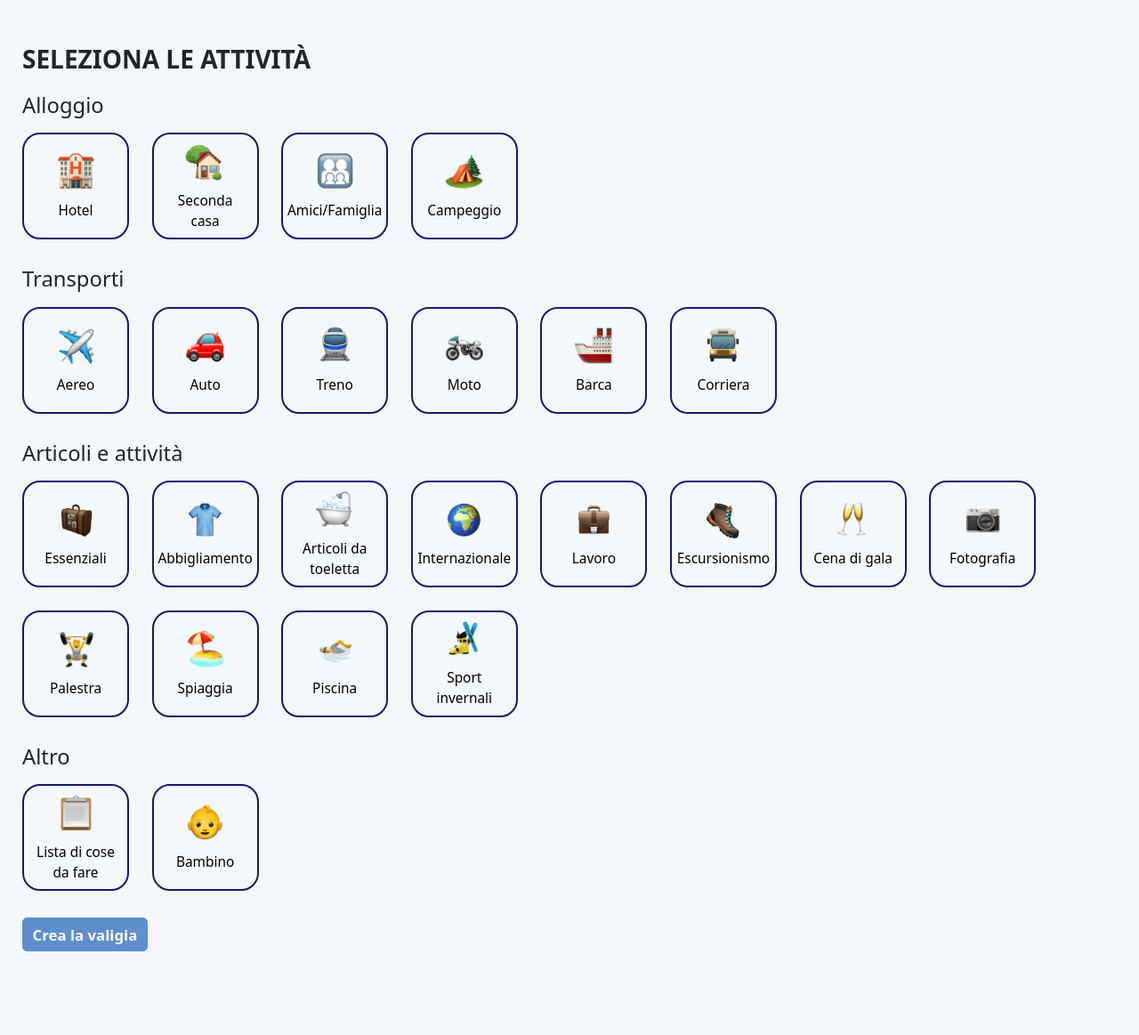
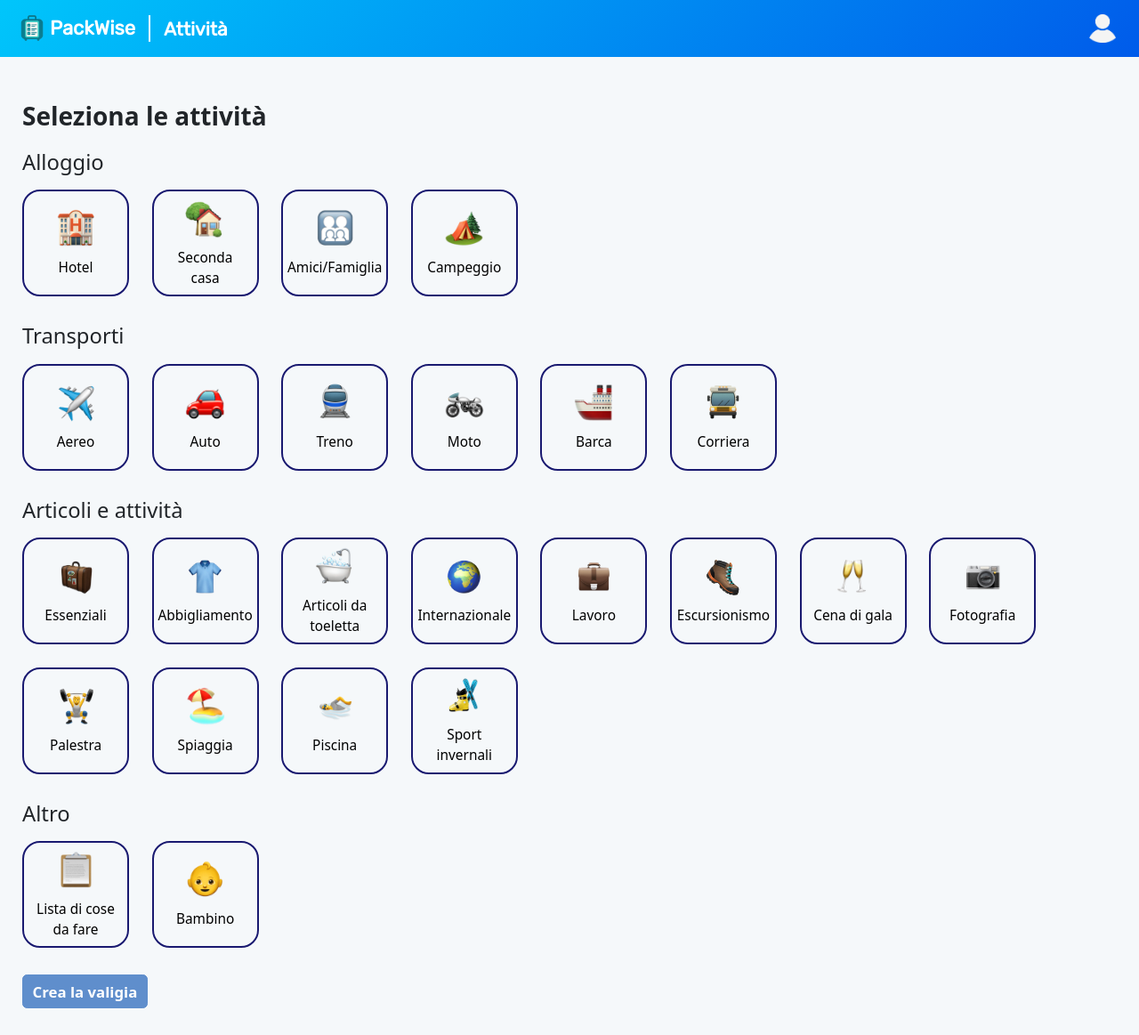
Before and after one commit to annalisaverrando/PackWise, a PHP site: page /attivita.html in a window 1280 px wide. Shown: the whole page at 89% size. Before the commit the page ends 1069 px from the top, so only its background shows below. Run offline with PHP 8.4, Linux system fonts and the light colour scheme.

Commit message:
Aggiunta barra in alto nei file attivita.html e valigia.php. Aggiunta sidebar in valigia.php con i dettagli del viaggio. Sistemazione commonStyle.css

```diff
--- a/attivita.html
+++ b/attivita.html
@@ -7,9 +7,30 @@
         <link rel="stylesheet" href="bootstrap/css/bootstrap.css">
         <link rel="stylesheet" href="css/commonStyle.css">
         <link rel="stylesheet" href="css/attivitaStyle.css">
+        <link href="https://fonts.googleapis.com/css2?family=Rubik&display=swap" rel="stylesheet"/>
+        <link href="https://fonts.googleapis.com/css2?family=Roboto&display=swap" rel="stylesheet"/>
+        <link href="https://fonts.googleapis.com/css2?family=Work+Sans&display=swap" rel="stylesheet"/>
         <script type="application/javascript" src="js/attivitaScript.js" defer></script>
     </head>
     <body>
+        <header class="title-bar">
+            <img src="assets/Logo.png" class="logo" />
+            <h1 class="app-title">
+              <a href="dashboard.html" class="title-link">PackWise</a>
+            </h1>
+            <span class="line"></span>
+            <h2 class="app-section">Attività</h2>
+            <div class="user-container" id="user-container">
+              <img src="assets/user.png" class="user-logo" id="user-logo" />
+              <!--Modal che appare quando l'utente è loggato-->
+              <div class="modal-logout active hidden" id="modal-logout">
+                <div class="email" id="email"></div>
+                <div class="logout">
+                  <button class="btn btn-primary logout-btn" id="logout-btn">Logout</button>
+                </div>
+              </div>
+            </div>
+        </header>
         <div class="container">
             <h1>Seleziona le attività</h1>
             <h2>Alloggio</h2>
--- a/css/commonStyle.css
+++ b/css/commonStyle.css
@@ -4,7 +4,7 @@
     --background-color: #f5f8fa;
     --background2-color: #e6e4f0;
     --text-color:#000000;
-    --error-color: #f06272;
+    --error-color: #ff6347;
     --btn-icon-background-color: #5f8ecc;
     --hover-color:#191970;
     --shadow-color: #898989;
@@ -17,7 +17,7 @@
 }
 
 html {
-    font-family: 'arial', sans-serif;
+    font-family: Work Sans, Helvetica, Arial, sans-serif;
     font-size: 14px;
     color:var(--text-color);
 }
@@ -36,12 +36,12 @@ body{
 h1{
     font-size: 2rem;
     font-weight: bold;
-    text-transform: uppercase;
     margin: 20px 0 20px 0;
 }
 h2{
     font-size: 1.7rem;
 }
+
 .btn-primary {
     background-color: var(--btn-icon-background-color);
     border-color: var(--btn-icon-background-color);
@@ -52,3 +52,124 @@ h2{
     background-color: var(--hover-color);
     border-color: var(--hover-color);
 }
+
+
+.title-bar {
+    height: 64px;
+    background: linear-gradient(135deg, #00c6fb 0%, #005bea 100%);
+    display: flex;
+    align-items: center;
+    padding: 16px;
+    width: 100%;
+    position: relative;
+    /* linear-gradient(
+      135deg,
+      var(--primary-color),
+      var(--secondary-color),
+      var(--accent-color)
+    ); */
+  }
+
+  header.title-bar .logo {
+    max-width: 40px;
+    max-height: 40px;
+  }
+
+  header.title-bar h1.app-title {
+    font-size: 22px;
+    color: white;
+    display: flex;
+    align-items: center;
+    margin: 0 !important;
+    padding: 0 !important;
+    line-height: 1;
+  }
+
+  header.title-bar .title-link {
+    text-decoration: none;
+    color: inherit;
+    font-family: "Rubik";
+  }
+
+  header.title-bar .line {
+    margin-left: 15px;
+    margin-right: 15px;
+    height: 30px;
+    border: 1px solid white;
+  }
+
+  header.title-bar h2.app-section {
+    font-size: 21px;
+    color: white;
+    font-family: "Rubik";
+    display: flex;
+    align-items: center;
+    margin: 0 !important;
+    padding: 0 !important;
+    line-height: 1;
+    font-weight: bold;
+  }
+
+  header.title-bar .user-container {
+    margin-left: auto;
+    margin-right: 10px;
+  }
+
+  header.title-bar .user-logo {
+    height: 32px;
+    position: relative;
+    cursor: pointer;
+    filter: drop-shadow(0 0 0 transparent);
+    transition: filter 0.2s ease;
+  }
+
+  header.title-bar .user-logo:hover {
+    filter: grayscale(10%) brightness(0.9);
+    transition: filter 0.2s ease;
+  }
+
+  header.title-bar .modal-logout {
+    position: absolute;
+    top: 55px;
+    right: 5px;
+    z-index: 2;
+    justify-content: center;
+    align-items: center;
+    flex-direction: column;
+    background: white;
+    box-shadow: 0 4px 8px rgba(0, 0, 0, 0.2);
+    padding: 15px 30px;
+    border-radius: 8px;
+  }
+
+  header.title-bar .email {
+    margin-bottom: 10px;
+  }
+
+  header.title-bar .logout {
+    width: 100%;
+    display: flex;
+    justify-content: center;
+    align-items: center;
+  }
+
+  header.title-bar .active {
+    display: flex;
+  }
+
+  header.title-bar .hidden {
+    display: none !important; /* Questo !important è necessario per .hidden */
+  }
+
+  .logout-btn {
+    background-color: var(--error-color);
+    border-color: var(--error-color);
+    color: white;
+    font-weight: 600;
+    padding: 5px 40px;
+  }
+
+ .logout-btn:hover {
+    background-color: #ff3b20;
+    border-color: #ff3b20;
+}
--- a/js/dashboardScript.js
+++ b/js/dashboardScript.js
@@ -257,7 +257,7 @@ function tripFilters(filter) {
 }
 
 function openDetails(id) {
-  window.location.href = `dettagli_viaggio.php?id=${encodeURIComponent(id)}`;
+  window.location.href = `valigia.php?id=${encodeURIComponent(id)}`;
 }
 
 function editTrip(viaggio_id) {
--- a/js/plannerScript.js
+++ b/js/plannerScript.js
@@ -249,7 +249,7 @@ function navigateCalendar(days) {
 
 //Torna alla valigia
 function goToBag() {
-  window.location.href = `dettagli_viaggio.php?id=${encodeURIComponent(
+  window.location.href = `valigia.php?id=${encodeURIComponent(
     viaggio_id
   )}`;
 }
```
Also changed, not shown: css/valigiaStyle.css (renamed from css/listaStyle.css, +95 -15 lines), dettagli_viaggio.php (deleted, +0 -112 lines), js/attivitaScript.js (+45 -1 lines), js/valigiaScript.js (renamed from js/listaScript.js, +48 -3 lines), valigia.php (added, +137 -0 lines).
